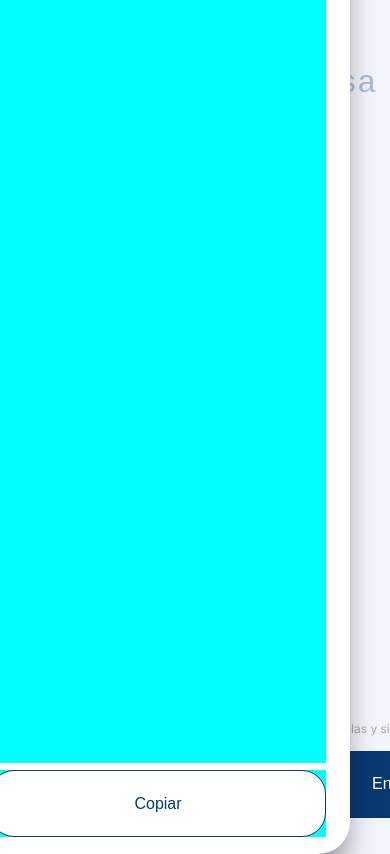
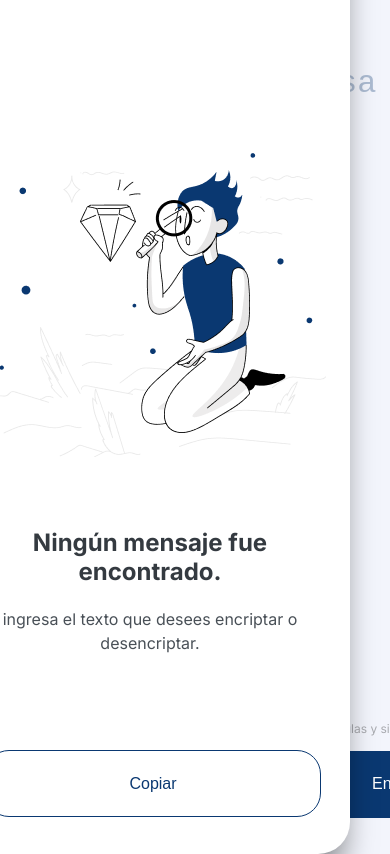
Before and after one commit to LoganCat/encriptador-challenge, a plain HTML site: page index.html in a window 390 px wide. Shown: the part 110-964 px from the top of the page. Drawn offline with Linux system fonts and the light colour scheme.

Commit message:
Iniciando responsive

```diff
--- a/style.css
+++ b/style.css
@@ -144,11 +144,10 @@ main{
 }
 
 .contenedor-texto{
-    background-color: aqua;
     position: absolute;
     width: 336px;
     height: 781px;
-    margin: 72px 40px auto;
+    margin: 60px 35px auto;
     box-sizing: border-box;
 }
 
@@ -161,8 +160,7 @@ main{
 .btn-copy{
     display: flex;
     position: absolute;
-    margin: 860px 40px auto;
-    background-color: aqua;
+    margin: 840px 35px auto;
 }
 
 .copiar{
```
